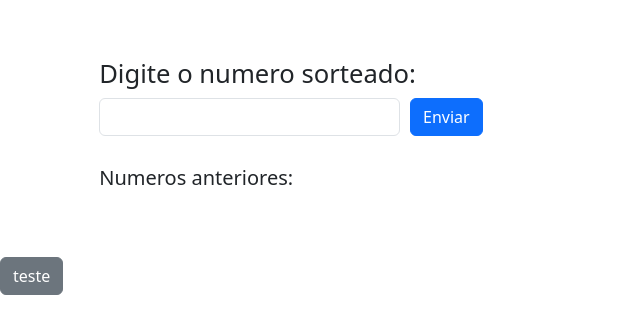
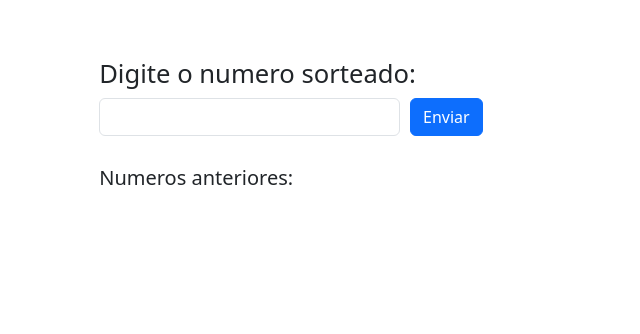
Before and after one commit to BistonN/bingo, an Electron app: page app/components/send/send.html in a window 800 px wide. Shown: the whole page, without its empty margins (0-640 px from the left). Drawn offline with nearby package versions, Linux system fonts and the light colour scheme.

Commit message:
retirando botao de testes

```diff
--- a/app/components/send/send.html
+++ b/app/components/send/send.html
@@ -35,7 +35,6 @@
         </div>
     </div>
 
-    <button class="btn btn-secondary" onclick="renderer.pushData()">teste</button>
 </body>
 <script src="https://cdn.jsdelivr.net/npm/bootstrap@5.3.0-alpha3/dist/js/bootstrap.bundle.min.js"
     integrity="sha384-ENjdO4Dr2bkBIFxQpeoTz1HIcje39Wm4jDKdf19U8gI4ddQ3GYNS7NTKfAdVQSZe"
```
